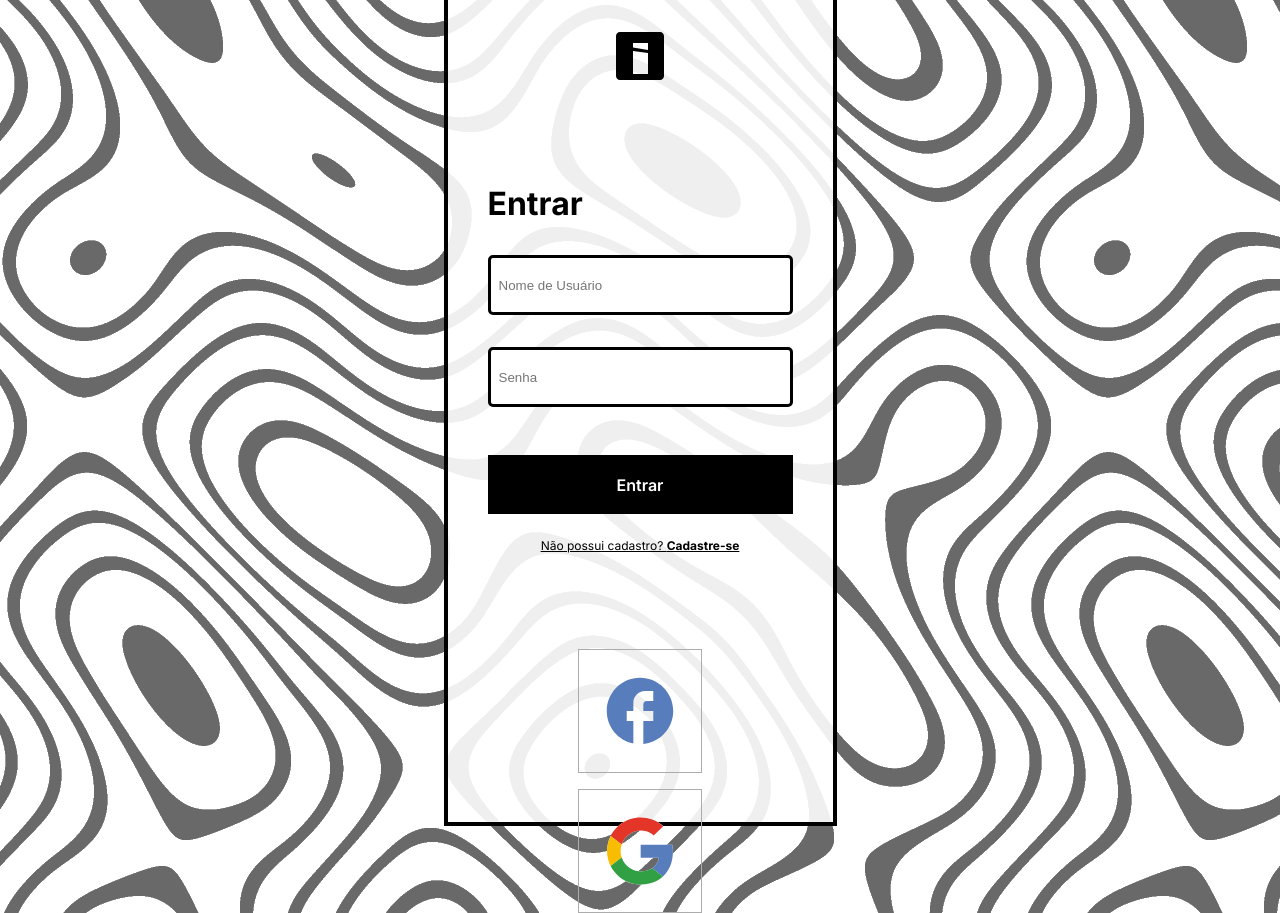
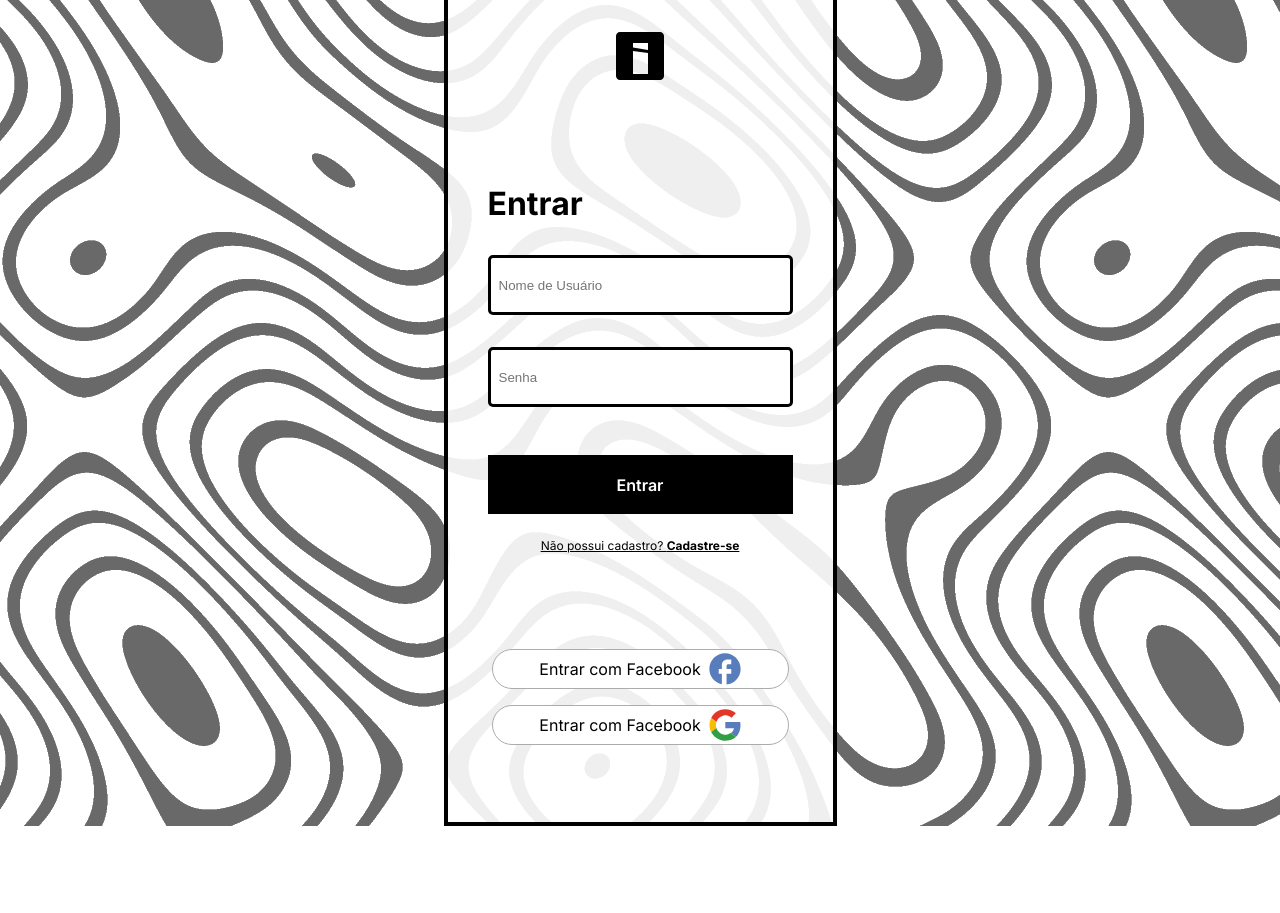
Before and after one commit to DP1lat/Exercise-DVV, a plain HTML site: page Login-page/index.html in a window 1280 px wide. After the commit the page ends 826 px from the top, so only its background shows below. Drawn offline with Linux system fonts and the light colour scheme.

Commit message:
btn adjust
ajustes dos botões do facebook e google no fim da pagina

```diff
--- a/Login-page/index.html
+++ b/Login-page/index.html
@@ -35,9 +35,11 @@
             </div>
             <div class="social-media-container">
                 <div class="social-content">
+                    <p class="texto-escondido">Entrar com Facebook</p>
                     <img src="./assets/devicon_google.svg" alt="">
                 </div>
                 <div class="social-content">
+                    <p class="texto-escondido">Entrar com Facebook</p>
                     <img src="./assets/ic_baseline-facebook.svg" alt="">
                 </div>
             </div>
--- a/Login-page/style.css
+++ b/Login-page/style.css
@@ -126,6 +126,10 @@ main {
     display: block;
 }
 
+.texto-escondido {
+    display: none;
+}
+
 @media (max-width: 1400px) {
 
     main {
@@ -190,4 +194,25 @@ main {
     .social-media-container {
         flex-direction: column-reverse;
     }
+
+    .social-content {
+        display: flex;
+        align-items: center;
+        padding: 12px 16px;
+        width: 297px;
+        height: 40px;
+        gap: 8px;
+        font-family: "inter";
+        border-radius: 248px;
+        border: 1px solid #ACACAC;
+        background-color: #fff;
+    }
+
+    .social-content img {
+        height: 32px;
+    }
+
+    .texto-escondido {
+        display: block;
+    }
 }
```
